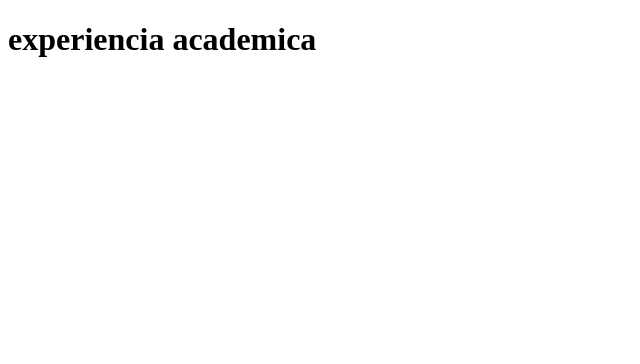
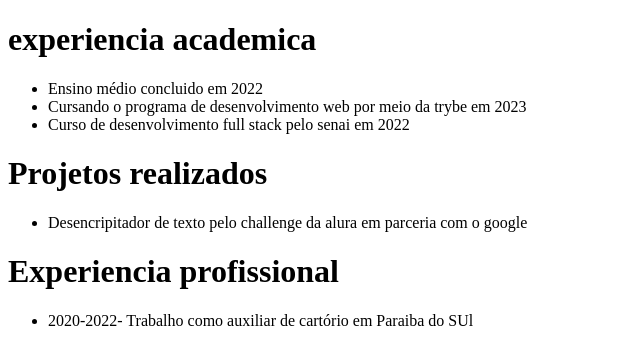
Before and after one commit to PedroHugoMP/Trybe-Exercicios-, a plain HTML site: page secao-02-html-e-css/dia-01-html-css-estruturas-da-pagina/atividade1.html in a window 1280 px wide. Shown: the whole page, without its empty margins (0-640 px from the left). Drawn offline with Linux system fonts and the light colour scheme.

Commit message:
projetos e experiencia

```diff
--- a/secao-02-html-e-css/dia-01-html-css-estruturas-da-pagina/atividade1.html
+++ b/secao-02-html-e-css/dia-01-html-css-estruturas-da-pagina/atividade1.html
@@ -11,7 +11,27 @@
 </head>
 <body>
     <div>
+
+    </div>
+    <div1>
 <h1>experiencia academica  </h1>
+       <ul>
+          <li>Ensino médio concluido em 2022</li>
+          <li>Cursando o programa de desenvolvimento web por meio da trybe em 2023</li>
+          <li>Curso de desenvolvimento full stack pelo senai em 2022</li>
+       </ul>
+    </div1>
+    <div>
+<h1>Projetos realizados </h1>
+<ul>
+    <li>  Desencripitador de texto pelo challenge da alura em parceria com o google  </li>
+</ul>
+    </div>
+    <div>
+        <h1>Experiencia profissional</h1>
+        <ul>
+            <li>2020-2022- Trabalho como auxiliar de cartório em Paraiba do SUl</li>
+        </ul>
     </div>
 </body>
 </html>
--- a/secao-02-html-e-css/dia-01-html-css-estruturas-da-pagina/style.css
+++ b/secao-02-html-e-css/dia-01-html-css-estruturas-da-pagina/style.css
@@ -1 +1 @@
-background-color  blue
+bac
```
